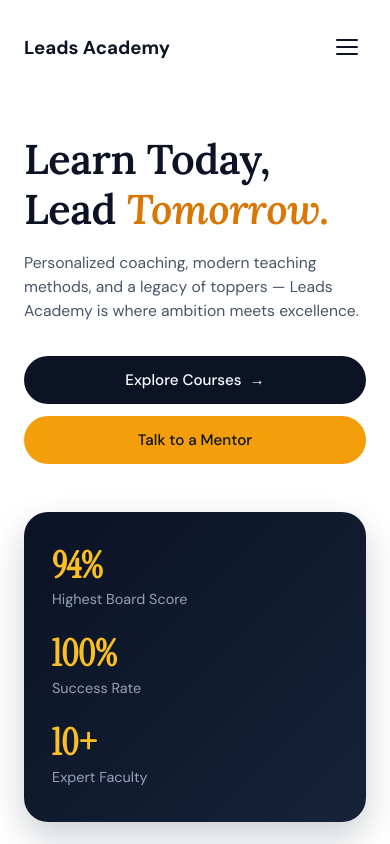
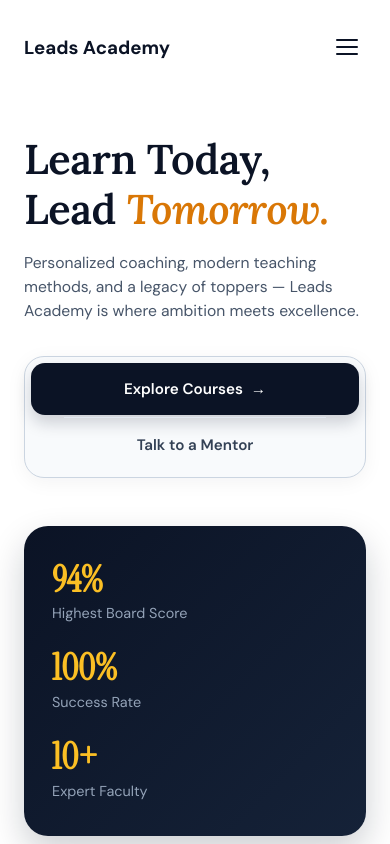
Before and after one commit to Kedar-Dev25/coaching-center-website, a React (Vite) app: page / in a window 390 px wide. Shown: the top 844 px of the page. Built offline with nearby package versions, Linux system fonts and the light colour scheme.

Commit message:
Final code till Courses.jsx

```diff
--- a/src/App.css
+++ b/src/App.css
@@ -117,22 +117,22 @@ body {
 }
 
 /* ==========================================================================
-   3. HERO SECTION (DESKTOP GRID & VISUAL OPTIMIZATION)
+   3. HERO SECTION (DESKTOP DEFAULT - HORIZONTAL FLOW)
    ========================================================================== */
 .hero {
   min-height: 82vh;
   width: 100%;
-  max-width: 1200px; /* Reduced to bring left and right contents beautifully together */
+  max-width: 1200px;
   margin: 0 auto;
   display: flex;
   align-items: center;
   justify-content: space-between;
   padding: 60px 40px;
-  gap: 60px; /* Intentional visual spacing between elements */
+  gap: 60px;
 }
 
 .hero-left {
-  flex: 1.1; /* Gives the text slight priority area */
+  flex: 1.1;
   max-width: 620px;
 }
 
@@ -166,47 +166,64 @@ body {
   margin-bottom: 36px;
 }
 
-/* --- HERO CTA DUAL BUTTONS --- */
-.hero-cta-buttons {
-  display: flex;
-  gap: 16px;
+/* PREMIUM TRACK BACKGROUND (Desktop Layout) */
+.premium-capsule-switcher {
+  position: relative;
+  display: inline-flex;
+  background: #F8FAFC;
+  padding: 6px;
+  border-radius: 9999px;
+  border: 1.5px solid #CBD5E1;
   align-items: center;
+  z-index: 1;
+  box-shadow: 0 4px 20px rgba(15, 23, 42, 0.05);
 }
 
-.explore-btn {
+/* Desktop Sliding Pill Styling */
+.capsule-slider-pill {
+  position: absolute;
+  top: 6px;
+  left: 6px;
+  bottom: 6px;
+  width: calc(50% - 6px);
+  height: calc(100% - 12px);
   background: var(--primary-color);
-  color: white;
+  border-radius: 9999px;
+  transition: transform 0.35s cubic-bezier(0.4, 0, 0.2, 1), background 0.35s ease;
+  z-index: -1;
+  box-shadow: 0 4px 12px rgba(11, 19, 37, 0.2);
+}
+
+/* Desktop right slide transition */
+.capsule-slider-pill.slide-active {
+  transform: translateX(100%);
+  background: #D97706;
+}
+
+/* Individual Tab Layout buttons */
+.capsule-tab-btn {
+  background: transparent;
+  border: none;
   padding: 14px 28px;
-  border: none;
-  border-radius: 9999px;
   font-family: "DM Sans", sans-serif;
   font-size: 0.95rem;
-  font-weight: 500;
-  cursor: pointer; /* Fixes missing action hand indicator for buttons */
+  font-weight: 600;
+  color: #334155;
+  cursor: pointer;
+  border-radius: 9999px;
+  transition: color 0.3s ease;
   display: inline-flex;
   align-items: center;
   gap: 8px;
-  transition: transform 0.2s ease, background 0.3s ease;
+  white-space: nowrap;
 }
 
-.mentor-btn {
-  background: #F59E0B;
-  color: var(--primary-color);
-  padding: 14px 28px;
-  border: none;
-  border-radius: 9999px;
-  font-family: "DM Sans", sans-serif;
-  font-size: 0.95rem;
-  font-weight: 500;
-  cursor: pointer;
-  display: inline-flex;
-  align-items: center;
-  justify-content: center;
-  transition: transform 0.2s ease;
+.capsule-tab-btn.is-active {
+  color: #ffffff !important;
 }
 
-.explore-btn:hover, .mentor-btn:hover {
-  transform: translateY(-2px);
+.capsule-tab-btn:not(.is-active):hover {
+  color: var(--primary-color);
 }
 
 /* --- PREMIUM STATS CARD --- */
@@ -239,7 +256,7 @@ body {
 }
 
 /* ==========================================================================
-   4. RESPONSIVE MEDIA QUERIES (MOBILE RE-POLISH)
+   4. RESPONSIVE MEDIA QUERIES (MOBILE VISUAL SEPARATION FIX)
    ========================================================================== */
 @media (max-width: 768px) {
   .nav {
@@ -254,7 +271,6 @@ body {
     display: flex;
   }
 
-  /* Dropdown Menu Mobile */
   .menu-items {
     display: none;
     flex-direction: column;
@@ -274,7 +290,6 @@ body {
     display: flex;
   }
 
-  /* Mobile Hero Structure layout spacing fixes */
   .hero {
     flex-direction: column;
     align-items: flex-start;
@@ -288,10 +303,12 @@ body {
   }
 
   .hero-text {
-    font-size: 2.6rem; /* Clean mobile visibility scale */
+    font-size: 2.6rem;
     line-height: 1.18;
     margin-bottom: 18px;
+    max-width: 320px;
     letter-spacing: -0.01em;
+    word-break: break-word;
   }
 
   .hero-subtext {
@@ -300,24 +317,66 @@ body {
     margin-bottom: 32px;
   }
 
-  /* 🔥 FIXED HERO CTA FOR MOBILE (X-Axis Overflow Fixed) */
-  .hero-cta-buttons {
+  /* 🔥 MOBILE CAPSULE STRUCTURE WITH HIGH SEPARATION */
+  .premium-capsule-switcher {
     display: flex;
-    flex-direction: column; /* Mobile par buttons ek ke niche ek aayenge */
-    gap: 12px;
+    flex-direction: column;
     width: 100%;
-    align-items: stretch; /* Buttons container ki full width lenge */
+    padding: 6px;
+    border-radius: 20px;
+    box-sizing: border-box;
+    gap: 4px;
+    background: #F8FAFC;
+    border: 1.5px solid #CBD5E1;
   }
 
-  .explore-btn, .mentor-btn {
-    padding: 14px 24px;
+  /* Mobile Background Slider Pill (Higher Elevation) */
+  .capsule-slider-pill {
+    top: 6px;
+    left: 6px;
+    right: 6px;
+    width: calc(100% - 12px);
+    height: calc(50% - 8px);
+    border-radius: 14px;
+    transform: translateY(0);
+    /* Extra soft shadow on active element to create 3D overlap look */
+    box-shadow: 0 8px 16px rgba(11, 19, 37, 0.18);
+    transition: transform 0.35s cubic-bezier(0.4, 0, 0.2, 1), background 0.35s ease;
+  }
+
+  .capsule-slider-pill.slide-active {
+    transform: translateY(100%) translateY(4px);
+    background: #D97706;
+  }
+
+  /* Full block text buttons layout symmetry with divider line */
+  .capsule-tab-btn {
+    position: relative; /* Necessary for separator placement */
+    width: 100%;
+    padding: 16px 12px;
     font-size: 0.95rem;
-    white-space: normal; /* text overflow nahi karega wrap ho jayega */
+    justify-content: center;
     text-align: center;
-    justify-content: center;
-    width: 100%; /* Full component mobile symmetry */
-    max-width: 100%; /* Pura stretch allow karega block layout ke liye */
-    box-sizing: border-box;
+    border-radius: 14px;
+    white-space: normal;
+    z-index: 2; /* Content stays on top of pill background */
+  }
+
+  /* 🔥 VISUAL SEPARATOR LINE: Pehle button ke niche dynamic divider */
+  .capsule-tab-btn:first-of-type::after {
+    content: "";
+    position: absolute;
+    bottom: -3px; /* Exact center position between buttons gap */
+    left: 10%;
+    width: 80%; /* Takes center focus, looks highly corporate */
+    height: 1px;
+    background: #E2E8F0; /* Clean sleek partition line */
+    transition: opacity 0.2s ease;
+  }
+
+  /* Jab slider move karega, partition transparent ho jayega smooth transition ke sath */
+  .premium-capsule-switcher:has(.slide-active) .capsule-tab-btn:first-of-type::after {
+    opacity: 0;
   }
 
   .hero-right {
@@ -325,7 +384,6 @@ body {
     justify-content: center;
   }
 
-  /* Mobile features box fine-tune */
   .features-glass-card {
     padding: 36px 28px;
     border-radius: 24px;
@@ -342,7 +400,6 @@ body {
     font-size: 0.9rem;
   }
 
-  /* Hamburger Interaction Toggle */
   .menu-toggle.open .hamburger-line:nth-child(1) {
     transform: translateY(7px) rotate(45deg);
   }
@@ -355,7 +412,6 @@ body {
     transform: translateY(-7px) rotate(-45deg);
   }
 }
-
 /* ==========================================================================
    5. LAPTOP & DESKTOP LARGE RESOLUTION SCALING
    ========================================================================== */
@@ -366,18 +422,24 @@ body {
   }
 }
 
+/* ==========================================================================
+   6. MOBILE-FIRST ULTRA-PREMIUM ABOUT SECTION (Baki rules un-altered below...)
+   ========================================================================== */
+.about-section {
+  width: 100%;
+  background-color: #ffffff;
+  padding: 44px 16px;
+  scroll-margin-top: 84px;
+}
+/* ... rest of the CSS remains untouched ... */
+
 
 /* ==========================================================================
    6. MOBILE-FIRST ULTRA-PREMIUM ABOUT SECTION (Trustee & Geometric Polish)
    ========================================================================== */
 
 /* DEFAULT MOBILE STYLE: Full Mobile App UI Adaptation (< 768px) */
-.about-section {
-  width: 100%;
-  background-color: #ffffff;
-  padding: 44px 16px; /* Optimized outer margin for small phone displays */
-  scroll-margin-top: 84px;
-}
+
 
 .about-container {
   max-width: 1200px;
--- a/src/components/Courses.jsx
+++ b/src/components/Courses.jsx
@@ -1,4 +1,5 @@
 import React from 'react';
+import "../App.css";
 
 function Courses() {
   const courseData = [
--- a/src/components/Hero.jsx
+++ b/src/components/Hero.jsx
@@ -1,17 +1,23 @@
+import { useState } from "react";
 import "../App.css";
 
 function Hero() {
-  // Smooth scroll handler function
-  const handleScroll = (sectionId) => {
-    const element = document.getElementById(sectionId);
-    if (element) {
-      element.scrollIntoView({ behavior: "smooth", block: "start" });
-    }
+  const [activeTab, setActiveTab] = useState("explore");
+
+  const handleScroll = (sectionId, tabName) => {
+    setActiveTab(tabName);
+
+    // 350ms delay taaki slide animation smooth dikhe
+    setTimeout(() => {
+      const element = document.getElementById(sectionId);
+      if (element) {
+        element.scrollIntoView({ behavior: "smooth", block: "start" });
+      }
+    }, 350);
   };
 
   return (
     <section className="hero">
-      {/* LEFT COLUMN: TEXT CONTENT */}
       <div className="hero-left">
         <h1 className="hero-text">
           Learn Today, Lead <span className="highlight-text">Tomorrow.</span>
@@ -21,18 +27,27 @@ function Hero() {
           Leads Academy is where ambition meets excellence.
         </p>
 
-        {/* DUAL BUTTON CONTAINER WITH CLICK HANDLERS */}
-        <div className="hero-cta-buttons">
-          <button onClick={() => handleScroll("courses")} className="explore-btn">
+        {/* 🔥 RESPONSIVE ADAPTIVE SWITCHER */}
+        <div className="premium-capsule-switcher">
+          {/* Slider Pill - Desktop pe left-right chalega, Mobile pe upar-niche */}
+          <div className={`capsule-slider-pill ${activeTab === "mentor" ? "slide-active" : ""}`}></div>
+
+          <button
+            onClick={() => handleScroll("courses", "explore")}
+            className={`capsule-tab-btn ${activeTab === "explore" ? "is-active" : ""}`}
+          >
             Explore Courses <span className="arrow">&rarr;</span>
           </button>
-          <button onClick={() => handleScroll("contact")} className="mentor-btn">
+
+          <button
+            onClick={() => handleScroll("contact", "mentor")}
+            className={`capsule-tab-btn ${activeTab === "mentor" ? "is-active" : ""}`}
+          >
             Talk to a Mentor
           </button>
         </div>
       </div>
 
-      {/* RIGHT COLUMN: STATS CARD */}
       <div className="hero-right">
         <div className="features-glass-card">
           <div className="stat-box">
```
